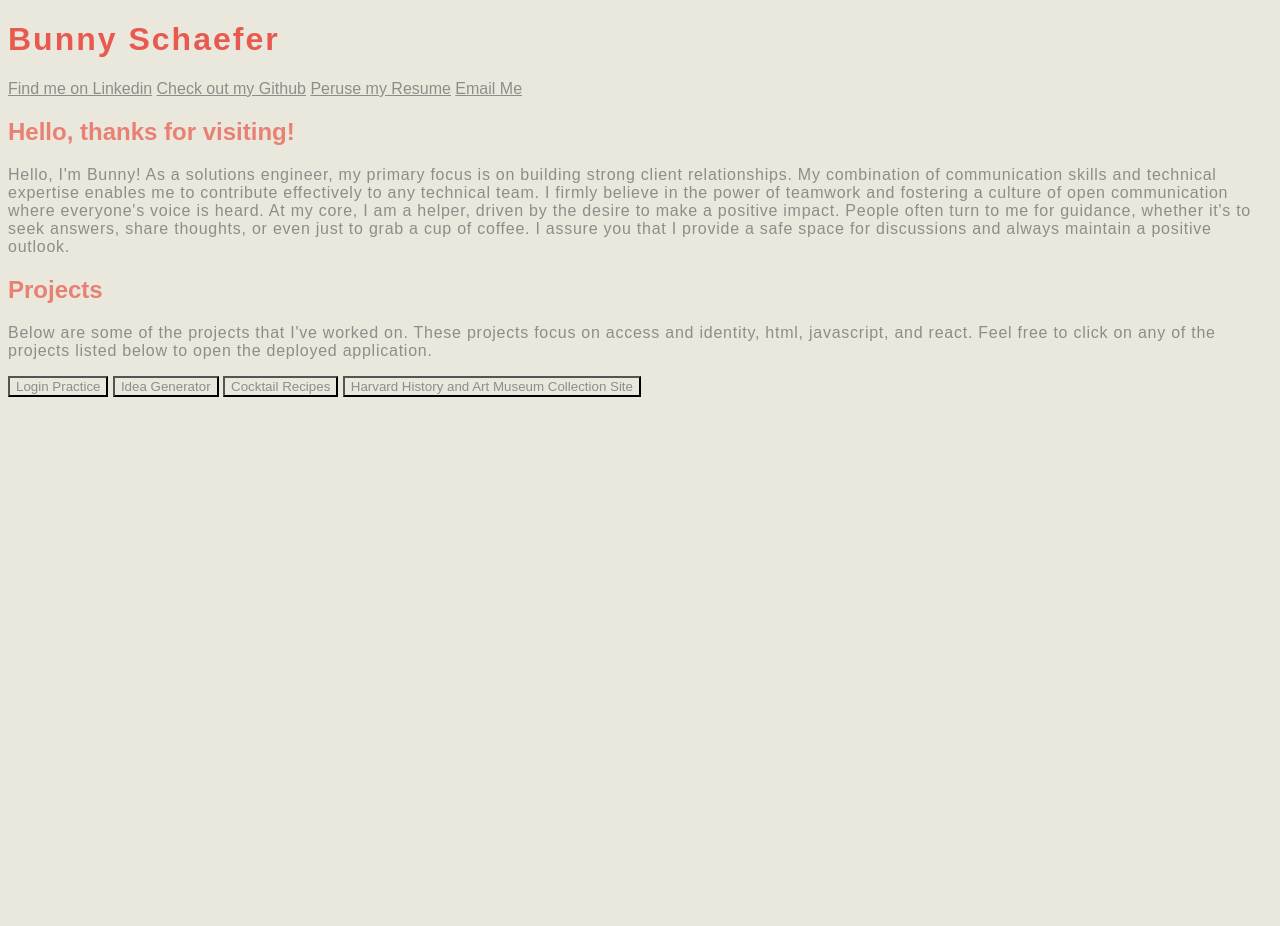
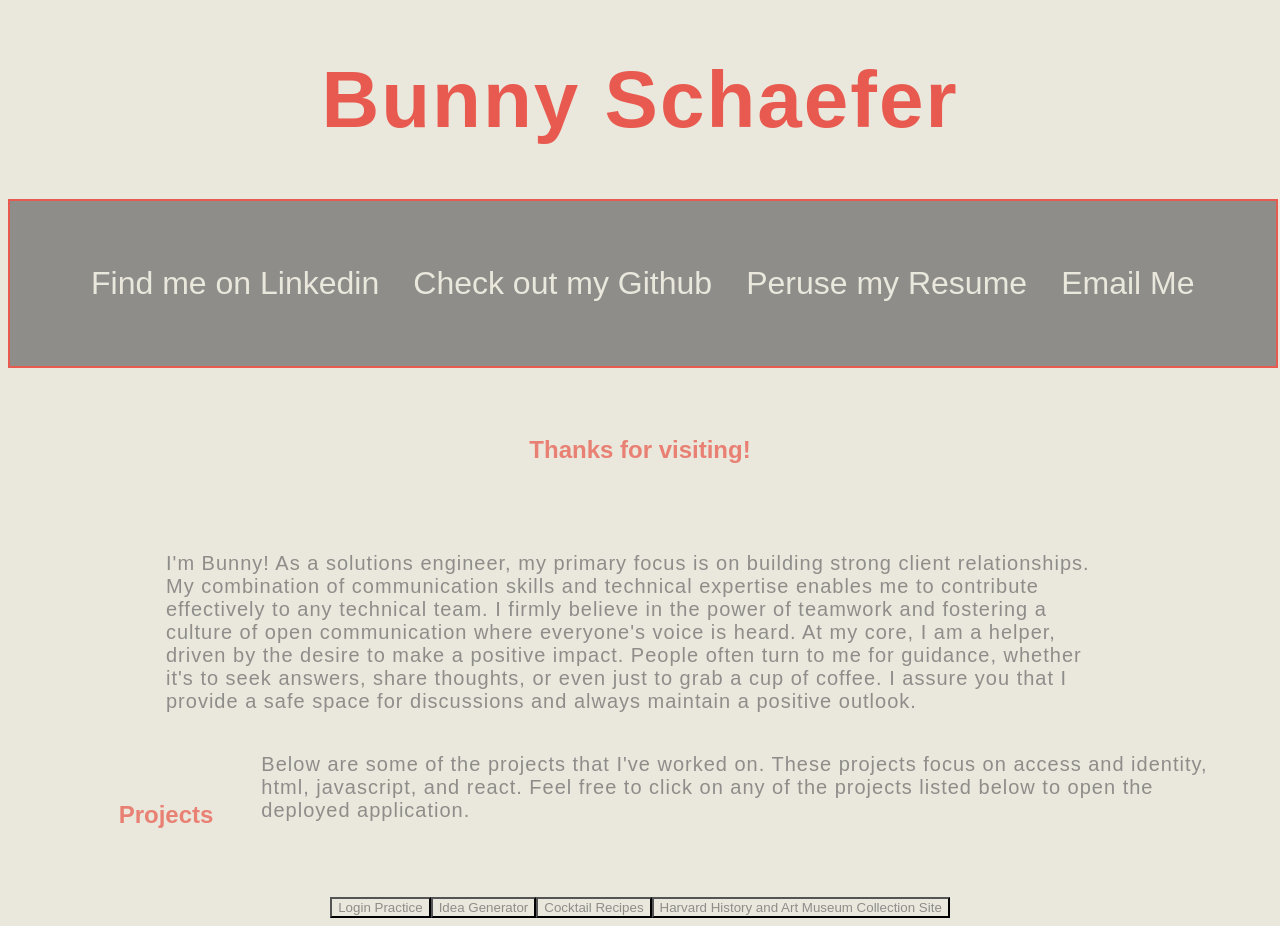
Before and after one commit to CoderBunnyS/BPort2023, a PHP site: page / in a window 1280 px wide. Before the commit the page ends 397 px from the top, so only its background shows below. Run offline with PHP 8.4, Linux system fonts and the light colour scheme; some web fonts are replaced.

Commit message:
continued styling

```diff
--- a/index.html
+++ b/index.html
@@ -17,27 +17,29 @@
         <!-- <a href="/about" class="link-nav">About</a> -->
         <a href="https://www.linkedin.com/in/bunnyschaefer/" target="_blank" class="link-nav">Find me on Linkedin</a>
         <a href="https://github.com/CoderBunnyS" target="_blank" class="link-nav">Check out my Github</a>
-        <a href="resume.html" target="_blank" class="footer-links">Peruse my Resume</a>
+        <a href="resume.html" target="_blank" class="link-nav">Peruse my Resume</a>
         <a href="mailto:schaeferbunny@gmail.com" target="_blank" class="link-nav">Email Me</a>
       </nav>
 
       </div>
     </div>
-           <div class=>
-          <h2 >Hello, thanks for visiting!</h2>
+           <div class="site-info">
+          <h2 >Thanks for visiting!</h2>
         </div>
-          <p>Hello, I'm Bunny! As a solutions engineer, my primary focus is on building strong client relationships. My combination of communication skills and technical expertise enables me to contribute effectively to any technical team. I firmly believe in the power of teamwork and fostering a culture of open communication where everyone's voice is heard. At my core, I am a helper, driven by the desire to make a positive impact. People often turn to me for guidance, whether it's to seek answers, share thoughts, or even just to grab a cup of coffee. I assure you that I provide a safe space for discussions and always maintain a positive outlook.</p>
+        <div class="site-info">
+          <p>I'm Bunny! As a solutions engineer, my primary focus is on building strong client relationships. My combination of communication skills and technical expertise enables me to contribute effectively to any technical team. I firmly believe in the power of teamwork and fostering a culture of open communication where everyone's voice is heard. At my core, I am a helper, driven by the desire to make a positive impact. People often turn to me for guidance, whether it's to seek answers, share thoughts, or even just to grab a cup of coffee. I assure you that I provide a safe space for discussions and always maintain a positive outlook.</p>
+        </div>
         </div>
       </div>
     </div>
-    <div>
+    <div class="site-info">
         <h2>Projects</h2>
         <p>Below are some of the projects that I've worked on. These projects focus on access and identity, html, javascript, and react. Feel free to click on any of the projects listed below to open the deployed application.
 
         </div>
     <div>
       <!-- Project Buttons -->
-      <div>
+      <div class="project-buttons">
         <a href="login.html"><button >Login Practice</button></a>
         <a href="https://activitygenerator.vercel.app/" target="_blank"><button href="https://activitygenerator.vercel.app/" target="_blank">Idea Generator</button></a>
         <a href="https://cocktailparty.netlify.app/" target="_blank"><button href="https://cocktailparty.netlify.app/" target="_blank">Cocktail Recipes</button></a>
--- a/styles.css
+++ b/styles.css
@@ -6,11 +6,47 @@
 h1 {
     color: #E85A4F;
     letter-spacing: 2px;
+    text-align: center;
+    font-size: 500%;
 }
 h2 {
     color: #E98074;
+    padding: 2em 2em;
 }
 p {
-    letter-spacing: .75px;
+    letter-spacing: 1px;
+    font-size: 20px;
+    width: 75%;
+    display: flex;
+    justify-content: center;
 
 }
+.project-buttons {
+    display: flex;
+    justify-content: center;
+}
+.site-info {
+    display: flex;
+    justify-content: center;
+}
+.nav-menu {
+    text-align: center;
+    width: 90%;
+    font-size: 200%;
+    display: flex;
+    justify-content: space-around;
+    background-color: #8E8D8A;
+    padding: 2em;
+    margin-left: auto;
+    margin-right: auto;
+    text-decoration: none;
+    border: 2px solid #E85A4F;
+
+
+
+}
+.link-nav {
+    background-color: #8E8D8A;
+    color: #EAE7DC;
+    text-decoration: none;
+}
```
